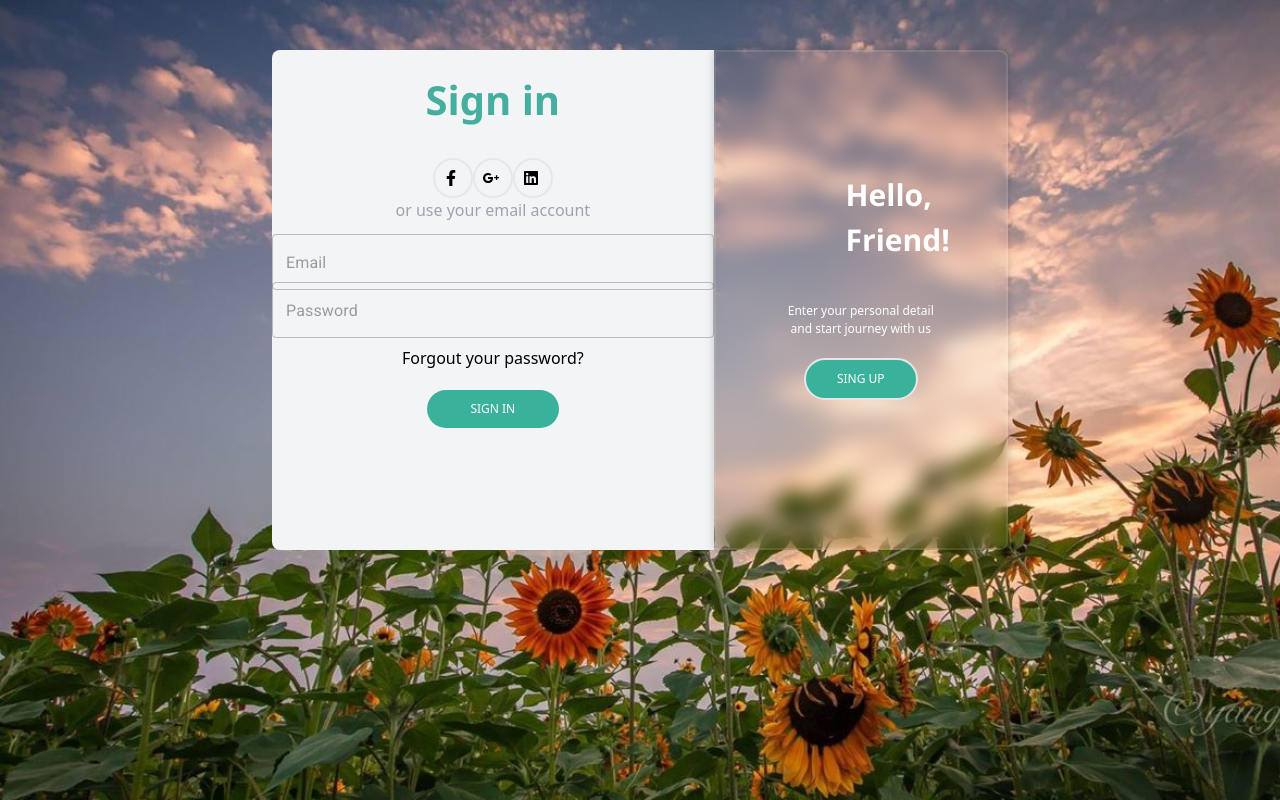
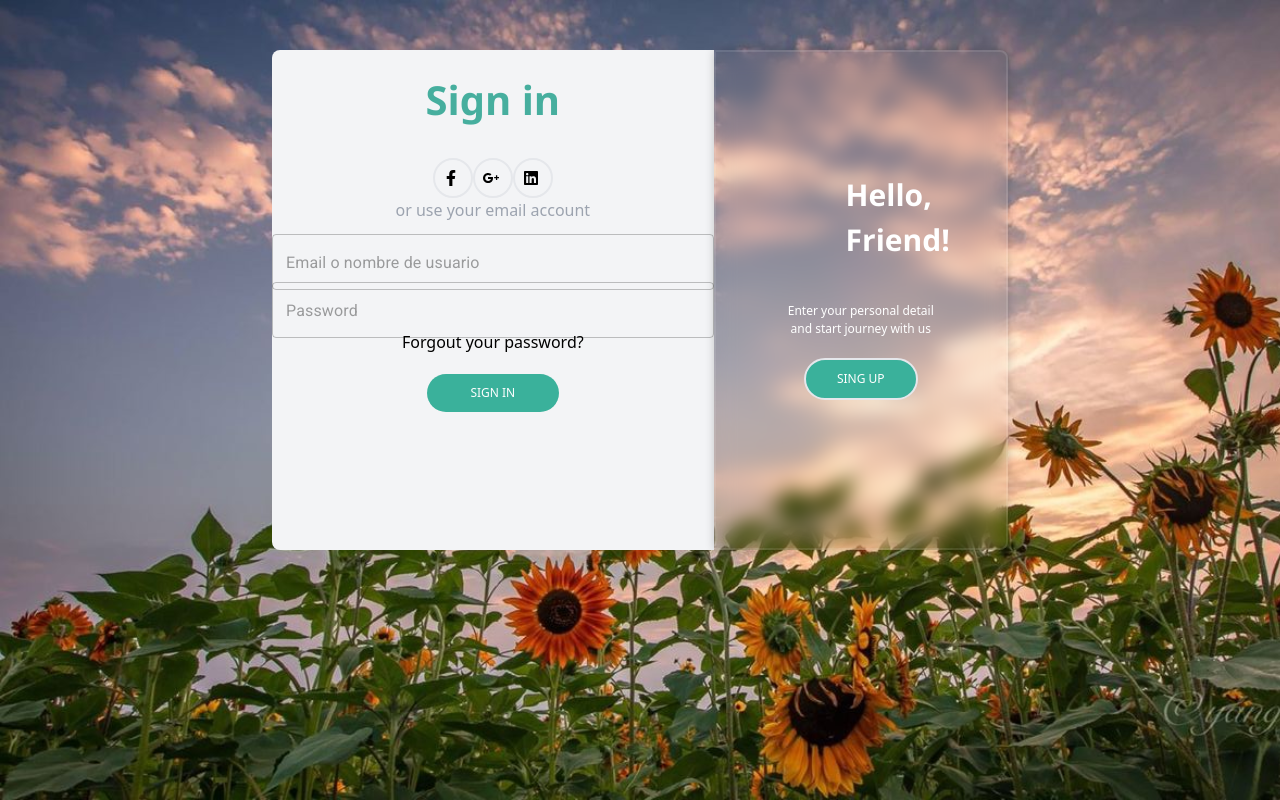
Before and after one commit to Xochitl0/00-app-web, a Next.js app: page / in a window 1280 px wide. Built offline with nearby package versions, Linux system fonts and the light colour scheme.

Commit message:
Login user/email

```diff
--- a/src/app/login/page.jsx
+++ b/src/app/login/page.jsx
@@ -16,21 +16,24 @@
 const Login = () => {
   const router = useRouter();
 
-  //Redireccion
+  // Redireccion
   const handleClick = () => {
     router.push("/register");
   };
 
-  const onSubmit = ({ email, password }, { resetForm }) => {
-    console.log(email, password);
+  const onSubmit = ({ emailOrUsername, password }, { resetForm }) => {
+    console.log(emailOrUsername, password);
     const storedUserData = JSON.parse(localStorage.getItem("userData")) || [];
 
-    //Validaciones credenciales
-    const user = storedUserData.find(
-      (user) => user.email === email && user.password === password
+    // Validaciones credenciales
+    const usuario = storedUserData.find(
+      (usuario) =>
+        (usuario.user === emailOrUsername ||
+          usuario.email === emailOrUsername) &&
+        usuario.password === password
     );
 
-    if (user) {
+    if (usuario) {
       showAlert();
       router.push("/dashboard");
     } else {
@@ -41,12 +44,14 @@
     resetForm();
   };
 
-  //Validaciones campos
+  // Validaciones campos
   const validationSchema = Yup.object().shape({
-    email: Yup.string().email("Email no válido").required("Email requerido"),
+    emailOrUsername: Yup.string().required(
+      "Email o nombre de usuario requerido"
+    ),
     password: Yup.string()
       .trim()
-      .min(6, "Mínimo 6 carácteres")
+      .min(6, "Mínimo 6 caracteres")
       .required("Password requerida"),
   });
 
@@ -54,7 +59,7 @@
 
   const showAlert = () => {
     Swal.fire({
-      title: "Inicio de  exitoso",
+      title: "Inicio de sesión exitoso",
       showClass: {
         popup: `
       animate__animated
@@ -75,7 +80,7 @@
   const mAlert = () => {
     Swal.fire({
       icon: "error",
-      title: "Oops..",
+      title: "Oops...",
       text: "Credenciales incorrectas",
     });
   };
@@ -105,7 +110,7 @@
               <p className="font-light">or use your email account</p>
             </div>
             <Formik
-              initialValues={{ email: "", password: "" }}
+              initialValues={{ emailOrUsername: "", password: "" }}
               onSubmit={onSubmit}
               validationSchema={validationSchema}
             >
@@ -119,18 +124,22 @@
                   <div className="container">
                     <div className="mb-4 mt-3 text-center">
                       <TextField
-                        type="email"
-                        id="email"
-                        name="email"
-                        placeholder="Email"
+                        type="text"
+                        id="emailOrUsername"
+                        name="emailOrUsername"
+                        placeholder="Email o nombre de usuario"
                         className="mt-1 p-2 w-80 border rounded"
                         fullWidth
                         sx={{ mb: -3 }}
-                        value={values.email}
+                        value={values.emailOrUsername}
                         onChange={handleChange}
-                        error={errors.email && touched.email}
+                        error={
+                          errors.emailOrUsername && touched.emailOrUsername
+                        }
                         helperText={
-                          errors.email && touched.email && errors.email
+                          errors.emailOrUsername && touched.emailOrUsername
+                            ? errors.emailOrUsername
+                            : ""
                         }
                       />
                     </div>
@@ -142,12 +151,14 @@
                         placeholder="Password"
                         className="mt-1 p-2 w-80 border rounded"
                         fullWidth
-                        sx={{ mb: -1 }}
+                        sx={{ mb: -3 }}
                         value={values.password}
                         onChange={handleChange}
                         error={errors.password && touched.password}
                         helperText={
-                          errors.password && touched.password && errors.password
+                          errors.password && touched.password
+                            ? errors.password
+                            : ""
                         }
                       />
                     </div>
--- a/src/app/register/page.jsx
+++ b/src/app/register/page.jsx
@@ -27,9 +27,16 @@
     //Recuperar los datos existentes
     let userData = JSON.parse(localStorage.getItem("userData")) || [];
 
-    const userExists = userData.some((user) => user.email === email);
+    const emailExists = userData.some((usuario) => usuario.email === email);
+    if (emailExists) {
+      showAlert1();
+      resetForm();
+      return;
+    }
+
+    const userExists = userData.some((usuario) => usuario.user === user);
     if (userExists) {
-      showAlert1();
+      showAlert2();
       resetForm();
       return;
     }
@@ -49,7 +56,9 @@
   const validationSchema = Yup.object().shape({
     name: Yup.string().required("Name requerido"),
     user: Yup.string().required("User requerido"),
-    email: Yup.string().email("Email no válido").required("Email requerido"),
+    email: Yup.string()
+      .email("Por favor, introduzca un email válido")
+      .required("❗Introduce una dirección de correo electrónico"),
     password: Yup.string()
       .trim()
       .min(6, "Mínimo 6 carácteres")
@@ -69,16 +78,20 @@
   };
 
   const showAlert1 = () => {
-    Swal.fire("El usuario con este email ya está registrado.");
+    Swal.fire("El email ya está registrado, intenta nuevamente.");
+  };
+
+  const showAlert2 = () => {
+    Swal.fire("El usuario ya está registrado.");
   };
 
   return (
     <>
       <div className="flex bg-[url('./assets/fondo1.jpeg')] bg-cover bg-no-repeat min-h-screen">
-        <header />
-        <div className="container md:max-w-3xl mt-16 mx-auto px-4 box-size">
+        <header className=" bg-green-400 " />
+        <div className="mt-16 mx-auto px-4 box-size">
           {/* Columna iquierda */}
-          <div className="w-2/5 bg-pinky rounded-tl-lg rounded-bl-lg">
+          <div className="containerw-2/5 bg-pinky rounded-tl-lg rounded-bl-lg">
             <h2 className="p-10 font-bold text-white font-h">Welcome Back!</h2>
             <p className="text-center -mt-10 text-white font">
               To keep connected with us please <br /> login with your personal
@@ -190,8 +203,6 @@
                         }
                       />
                     </div>
-                  </div>
-
                     <div className="text-center">
                       <button
                         type="submit"
@@ -199,6 +210,7 @@
                       >
                         SIGN UP
                       </button>
+                    </div>
                   </div>
                 </Box>
               )}
```
Lines whose indentation alone changed are shown as unchanged.
